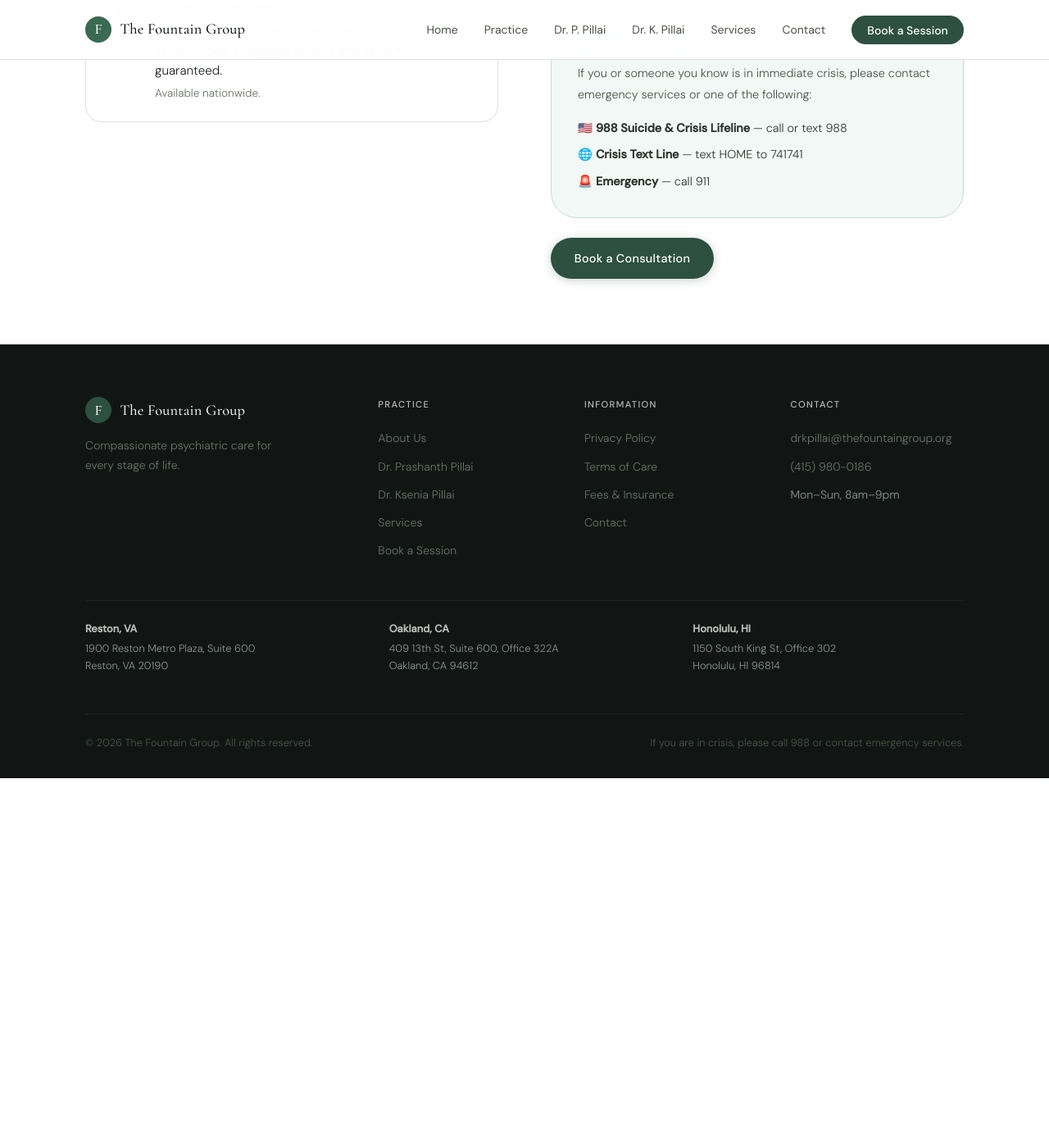
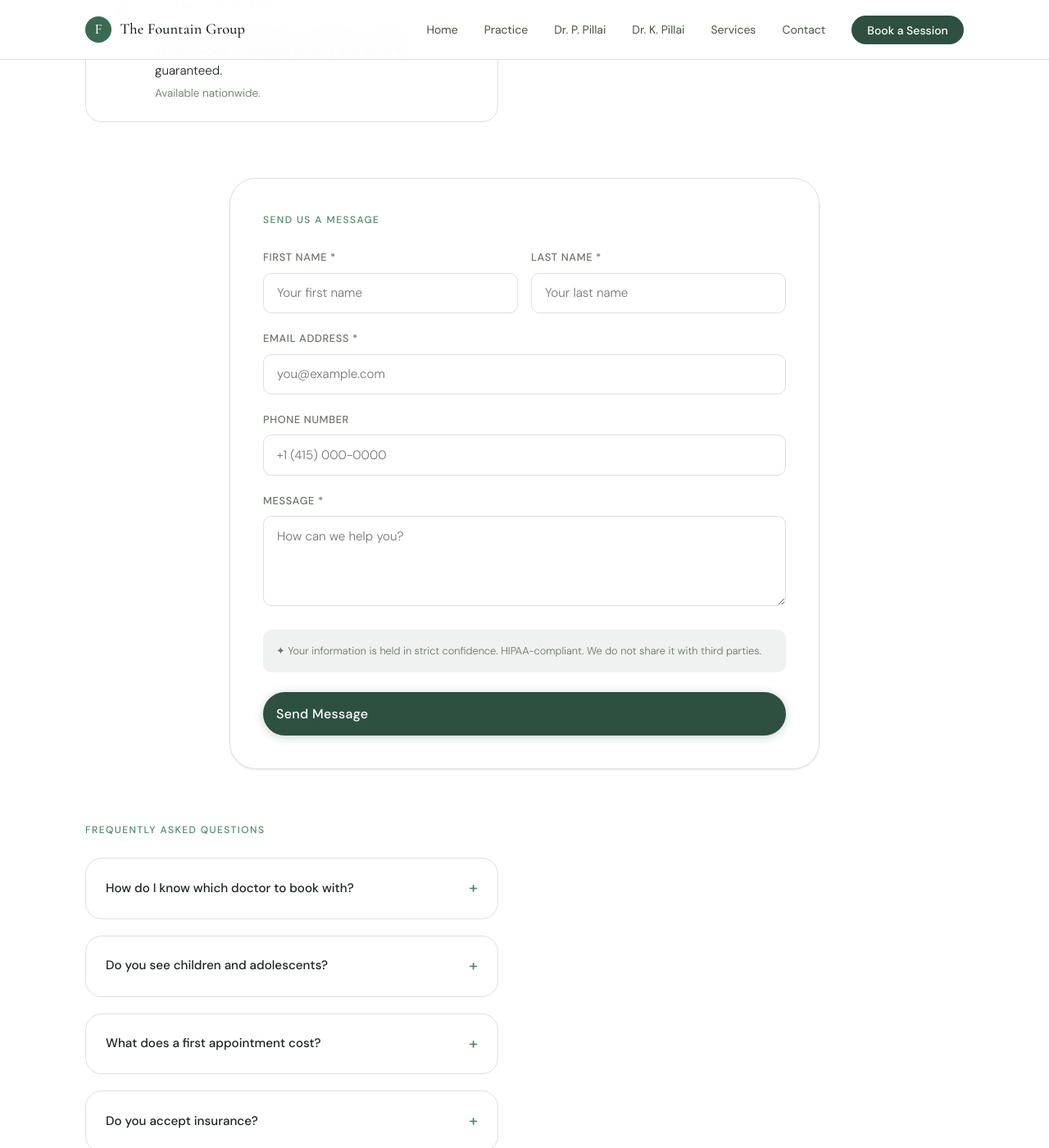
Before and after one commit to followorbounce/thefountaingrp.org, a Jekyll site: the page built from pages/contact.html, in a window 1280 px wide and 1400 px high, scrolled down 1284 px. Shown: the whole window at 82% size. Built offline with Jekyll 4.4.1, drawn with Linux system fonts in a browser that asks for light colours; before the commit the page ends 2233 px from its top, so only the background shows below that; some of the changed text lies outside the part shown.

Commit message:
contact form upd

```diff
--- a/_data/site.yml
+++ b/_data/site.yml
@@ -19,7 +19,7 @@ practice:
     reimbursements.
 
 contact:
-  email: drkpillai@thefountaingroup.org
+  email: kseniapillai@gmail.com
   phone: "4159800186"
   phone_display: "(415) 980-0186"
 
--- a/assets/js/main.js
+++ b/assets/js/main.js
@@ -105,6 +105,86 @@ if (bookingForm) {
   });
 }
 
+// --- CONTACT FORM (AJAX via FormSubmit) ---
+const contactForm = document.getElementById('contactForm');
+const contactSuccess = document.getElementById('contactSuccess');
+const contactFormCard = document.getElementById('contactFormCard');
+
+if (contactForm) {
+  contactForm.addEventListener('submit', async (e) => {
+    e.preventDefault();
+
+    // Validate required fields
+    let valid = true;
+    const fields = contactForm.querySelectorAll('[required]');
+    fields.forEach(field => {
+      const error = field.parentElement.querySelector('.error-msg');
+      if (!field.value.trim()) {
+        field.classList.add('error');
+        if (error) error.classList.add('show');
+        valid = false;
+      } else {
+        field.classList.remove('error');
+        if (error) error.classList.remove('show');
+      }
+    });
+
+    // Email validation
+    const emailField = contactForm.querySelector('[type="email"]');
+    if (emailField && emailField.value && !/^[^\s@]+@[^\s@]+\.[^\s@]+$/.test(emailField.value)) {
+      emailField.classList.add('error');
+      const err = emailField.parentElement.querySelector('.error-msg');
+      if (err) { err.textContent = 'Please enter a valid email address.'; err.classList.add('show'); }
+      valid = false;
+    }
+
+    if (!valid) return;
+
+    // Update button state
+    const submitBtn = contactForm.querySelector('[type="submit"]');
+    submitBtn.textContent = 'Sending…';
+    submitBtn.disabled = true;
+
+    // Build FormData and submit via AJAX to FormSubmit
+    const formData = new FormData(contactForm);
+
+    try {
+      const response = await fetch('https://formsubmit.co/ajax/kseniapillai@gmail.com', {
+        method: 'POST',
+        headers: { 'Accept': 'application/json' },
+        body: formData
+      });
+
+      if (response.ok) {
+        // Show success animation (same as booking page)
+        contactForm.style.display = 'none';
+        if (contactSuccess) {
+          contactSuccess.classList.add('show');
+        }
+      } else {
+        submitBtn.textContent = 'Send Message';
+        submitBtn.disabled = false;
+        alert('Something went wrong. Please try again or contact us directly.');
+      }
+    } catch (err) {
+      submitBtn.textContent = 'Send Message';
+      submitBtn.disabled = false;
+      alert('Connection error. Please check your internet connection and try again.');
+    }
+  });
+
+  // Live validation on input
+  contactForm.querySelectorAll('input, textarea').forEach(field => {
+    field.addEventListener('input', () => {
+      if (field.value.trim()) {
+        field.classList.remove('error');
+        const err = field.parentElement.querySelector('.error-msg');
+        if (err) err.classList.remove('show');
+      }
+    });
+  });
+}
+
 // --- SMOOTH ACTIVE NAV ---
 const currentPath = window.location.pathname.split('/').pop() || 'index.html';
 document.querySelectorAll('.nav__links a').forEach(link => {
--- a/pages/contact.html
+++ b/pages/contact.html
@@ -52,6 +52,64 @@ permalink: /contact/
     </div>
   </div>
 
+  <!-- Contact Form -->
+  <div class="fade-up" style="grid-column: 1 / -1; margin-top: -1rem;">
+    <div class="booking-form-card" id="contactFormCard" style="max-width: 720px; margin-inline: auto;">
+      <div class="section-label" style="margin-bottom:1.5rem">Send Us a Message</div>
+
+      <form id="contactForm" novalidate>
+        <!-- FormSubmit hidden fields -->
+        <input type="hidden" name="_subject" value="New contact message — The Fountain Group">
+        <input type="hidden" name="_captcha" value="false">
+        <input type="hidden" name="_template" value="table">
+
+        <div class="form-row">
+          <div class="form-group">
+            <label for="contactFirstName">First Name <span aria-hidden="true">*</span></label>
+            <input type="text" id="contactFirstName" name="firstName" autocomplete="given-name" required placeholder="Your first name" />
+            <div class="error-msg" role="alert">Please enter your first name.</div>
+          </div>
+          <div class="form-group">
+            <label for="contactLastName">Last Name <span aria-hidden="true">*</span></label>
+            <input type="text" id="contactLastName" name="lastName" autocomplete="family-name" required placeholder="Your last name" />
+            <div class="error-msg" role="alert">Please enter your last name.</div>
+          </div>
+        </div>
+
+        <div class="form-group">
+          <label for="contactEmail">Email Address <span aria-hidden="true">*</span></label>
+          <input type="email" id="contactEmail" name="email" autocomplete="email" required placeholder="you@example.com" />
+          <div class="error-msg" role="alert">Please enter a valid email address.</div>
+        </div>
+
+        <div class="form-group">
+          <label for="contactPhone">Phone Number</label>
+          <input type="tel" id="contactPhone" name="phone" autocomplete="tel" placeholder="+1 (415) 000-0000" />
+        </div>
+
+        <div class="form-group">
+          <label for="contactMessage">Message <span aria-hidden="true">*</span></label>
+          <textarea id="contactMessage" name="message" required placeholder="How can we help you?"></textarea>
+          <div class="error-msg" role="alert">Please enter your message.</div>
+        </div>
+
+        <div style="background:var(--neutral-100);border-radius:var(--radius-md);padding:1rem;margin-bottom:1rem;font-size:.8rem;color:var(--neutral-500);line-height:1.6;">
+          ✦ Your information is held in strict confidence. HIPAA-compliant. We do not share it with third parties.
+        </div>
+
+        <button type="submit" class="btn btn--primary form-submit">Send Message</button>
+      </form>
+
+      <!-- Success State (same animation as booking page) -->
+      <div class="booking-success" id="contactSuccess">
+        <div class="booking-success__icon">✓</div>
+        <h3>Message received</h3>
+        <p style="margin-bottom:.75rem;">Thank you for reaching out. We'll get back to you within one business day.</p>
+        <p>For urgent matters, please call us at <a href="tel:+1{{ site.data.site.contact.phone }}" style="color:var(--green-700)">{{ site.data.site.contact.phone_display }}</a>.</p>
+      </div>
+    </div>
+  </div>
+
   <!-- FAQ + Info -->
   <div class="fade-up">
     <div class="section-label" style="margin-bottom:1.5rem">Frequently Asked Questions</div>
```
Also changed, not shown: 11 other files.
